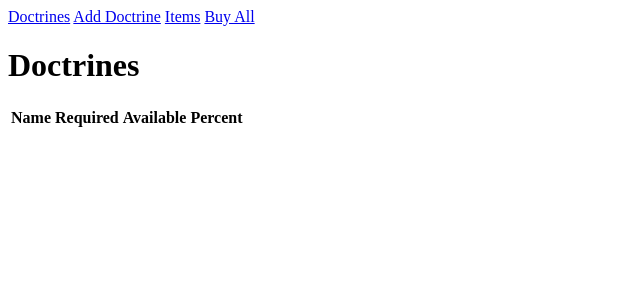
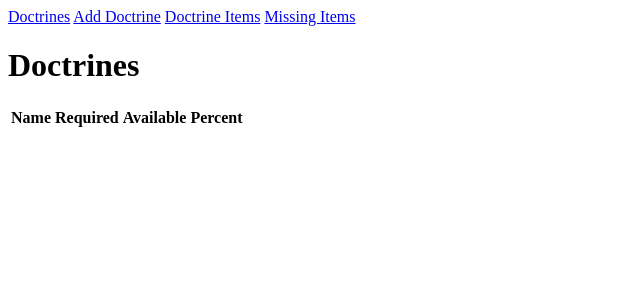
Before and after one commit to mobiusxs/reserves, a Flask app: page / in a window 1280 px wide. Shown: the top 300 px of the page, without its empty margins (0-640 px from the left). Run offline with Flask 2, Linux system fonts and the light colour scheme; data that the repository does not hold is empty.

Commit message:
update urls to doctrine

```diff
--- a/templates/base.html
+++ b/templates/base.html
@@ -9,8 +9,8 @@
         <nav>
             <a href="{{ url_for('doctrine.index') }}">Doctrines</a>
             <a href="{{ url_for('doctrine.add') }}">Add Doctrine</a>
-            <a href="{{ url_for('items.index') }}">Items</a>
-            <a href="{{ url_for('items.buy_all') }}">Buy All</a>
+            <a href="{{ url_for('doctrine.items') }}">Doctrine Items</a>
+            <a href="{{ url_for('doctrine.missing') }}">Missing Items</a>
         </nav>
     </header>
     <main>{% block content %}{% endblock %}</main>
```
